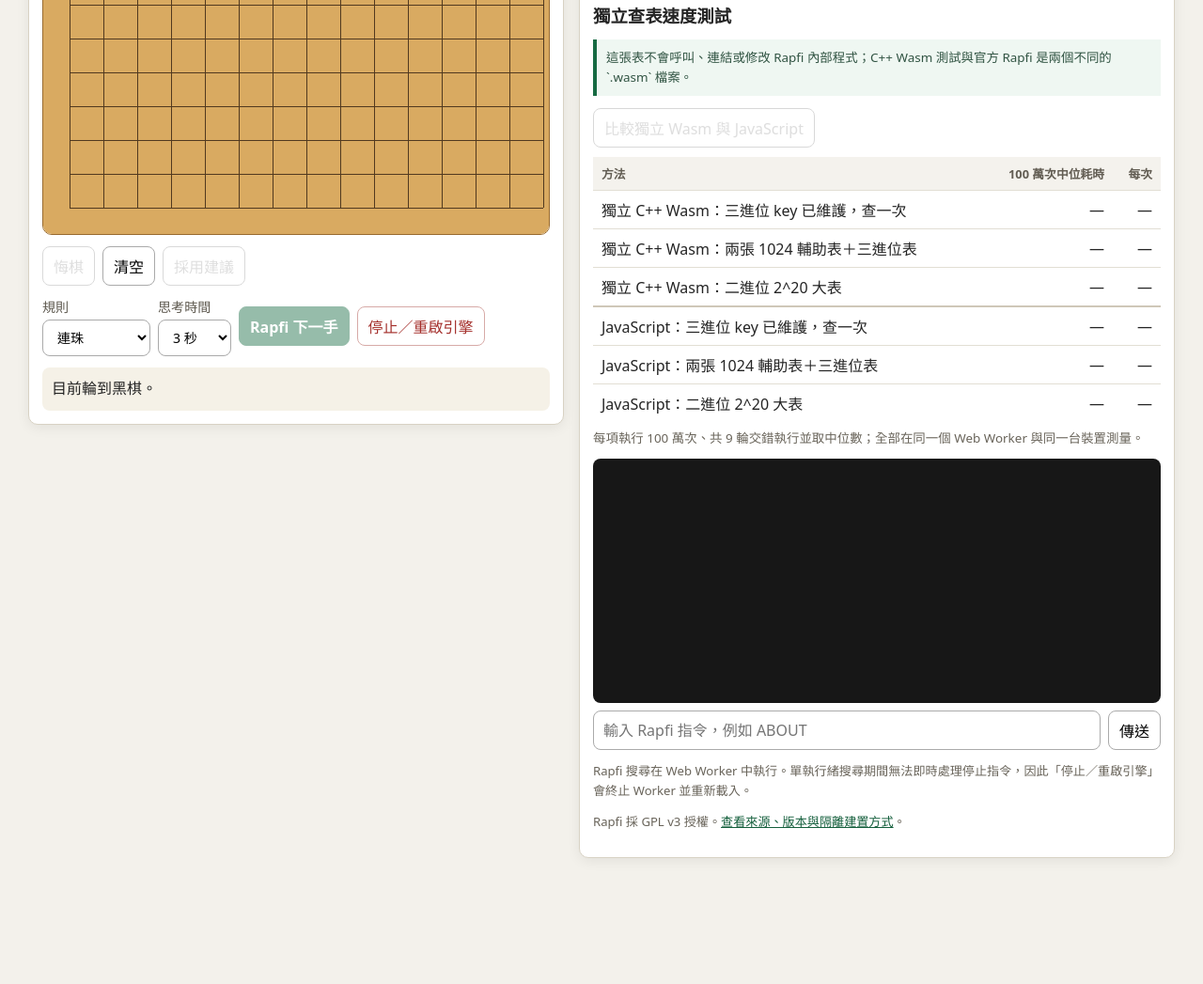
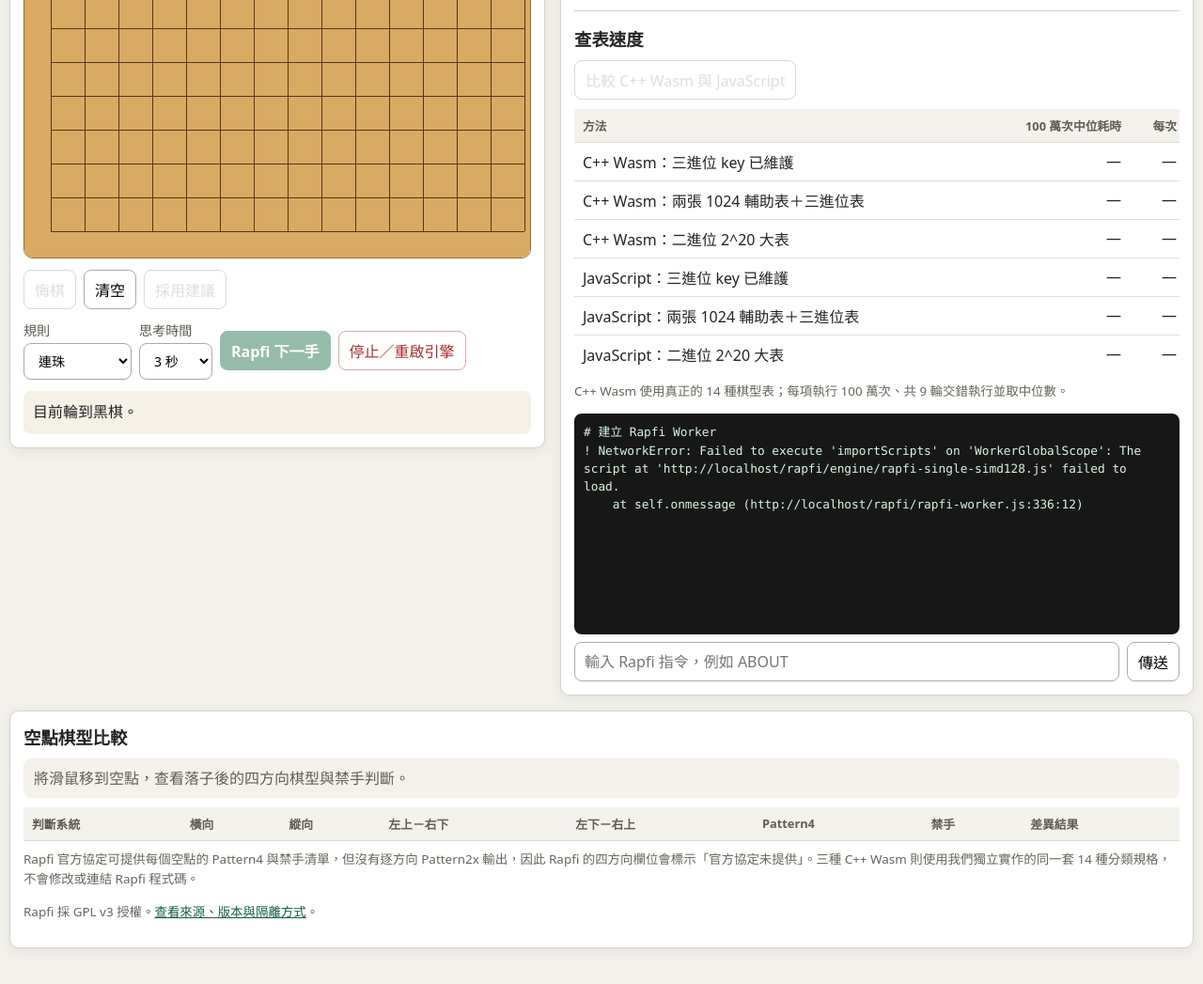
Before and after one commit to 5871224/VCF, a plain HTML site: page rapfi/index.html in a window 1280 px wide. Shown: the part 495-1542 px from the top of the page at 94% size. Before the commit the page ends 1448 px from the top, so only its background shows below. Drawn offline with Linux system fonts and the light colour scheme; a script that the page names is missing.

Commit message:
新增空點棋型與 Rapfi 差異表

```diff
--- a/rapfi/index.html
+++ b/rapfi/index.html
@@ -4,7 +4,7 @@
   <meta charset="utf-8">
   <meta name="viewport" content="width=device-width, initial-scale=1">
   <meta name="color-scheme" content="light">
-  <title>Rapfi WebAssembly 測試</title>
+  <title>Rapfi 與 C++ Wasm 棋型比較</title>
   <style>
     :root {
       font-family: system-ui, -apple-system, "Segoe UI", "Noto Sans TC", sans-serif;
@@ -18,7 +18,7 @@
     }
     * { box-sizing: border-box; }
     body { margin: 0; }
-    main { width: min(100% - 20px, 1220px); margin: 16px auto 40px; }
+    main { width: min(100% - 20px, 1320px); margin: 16px auto 40px; }
     h1 { margin: 0 0 6px; font-size: clamp(1.4rem, 4vw, 2rem); }
     h2 { margin: 0 0 10px; font-size: 1.15rem; }
     .intro { margin: 0 0 14px; color: #625e54; line-height: 1.6; }
@@ -32,8 +32,9 @@
     .status-dot.ready { background: var(--accent); }
     .status-dot.error { background: var(--danger); }
     progress { width: min(320px, 70vw); height: 12px; }
-    .layout { display: grid; grid-template-columns: minmax(320px, 570px) minmax(330px, 1fr); gap: 16px; align-items: start; }
+    .layout { display: grid; grid-template-columns: minmax(320px, 570px) minmax(350px, 1fr); gap: 16px; align-items: start; }
     .panel { background: var(--panel); border: 1px solid var(--line); border-radius: 10px; padding: 14px; box-shadow: 0 3px 14px rgb(0 0 0 / 7%); }
+    .compare-panel { grid-column: 1 / -1; }
     .board-shell { padding: 10px; background: var(--board); border: 1px solid #986b30; border-radius: 10px; overflow: auto; }
     .board { display: grid; grid-template-columns: repeat(15, 1fr); width: min(88vw, 540px); aspect-ratio: 1; }
     .point { position: relative; min-width: 21px; min-height: 21px; border: 0; padding: 0; background: transparent; cursor: pointer; }
@@ -44,7 +45,8 @@
     .point[data-x="14"]::before { right: 50%; }
     .point[data-y="0"]::after { top: 50%; }
     .point[data-y="14"]::after { bottom: 50%; }
-    .point:hover { background: rgb(255 255 255 / 20%); }
+    .point:hover, .point.hovered { background: rgb(255 255 255 / 25%); }
+    .point.hovered::before, .point.hovered::after { background: #8f221e; }
     .stone { position: absolute; z-index: 2; inset: 12%; border-radius: 50%; box-shadow: 0 2px 5px rgb(0 0 0 / 35%); pointer-events: none; }
     .stone.black { background: radial-gradient(circle at 35% 30%, #666, #111 65%); }
     .stone.white { background: radial-gradient(circle at 35% 30%, #fff, #ddd 70%); border: 1px solid #aaa; }
@@ -64,23 +66,37 @@
     .stats strong { display: block; font-size: .78rem; color: #706a5e; margin-bottom: 2px; }
     #bestline { overflow-wrap: anywhere; }
     .benchmark-section { margin-top: 18px; padding-top: 16px; border-top: 1px solid var(--line); }
-    .benchmark-wrap { overflow-x: auto; margin-top: 10px; }
-    .benchmark-table { width: 100%; min-width: 590px; border-collapse: collapse; font-variant-numeric: tabular-nums; }
-    .benchmark-table th, .benchmark-table td { border-bottom: 1px solid #e2ded4; padding: 8px 9px; text-align: right; white-space: nowrap; }
-    .benchmark-table th:first-child, .benchmark-table td:first-child { text-align: left; white-space: normal; }
-    .benchmark-table thead th { color: #625d53; font-size: .8rem; background: #f4f2ed; }
-    .benchmark-table tbody tr:last-child td { border-bottom: 0; }
-    .benchmark-table .group-start td { border-top: 2px solid #cfc7b8; }
-    .benchmark-detail { min-height: 1.4em; margin: 7px 0 0; color: #69645a; font-size: .84rem; line-height: 1.5; }
-    .separation-note { padding: 9px 10px; border-left: 4px solid var(--accent); background: #eff7f2; color: #315443; font-size: .84rem; line-height: 1.55; }
-    .console { height: 260px; overflow: auto; white-space: pre-wrap; word-break: break-word; margin: 12px 0 8px; padding: 10px; border-radius: 8px; background: #171717; color: #d7f5de; font: .8rem/1.5 ui-monospace, SFMono-Regular, Consolas, monospace; }
+    .table-wrap { overflow-x: auto; margin-top: 10px; }
+    table { width: 100%; border-collapse: collapse; font-variant-numeric: tabular-nums; }
+    th, td { border-bottom: 1px solid #e2ded4; padding: 8px 9px; text-align: left; vertical-align: top; }
+    thead th { color: #625d53; font-size: .8rem; background: #f4f2ed; white-space: nowrap; }
+    tbody tr:last-child td { border-bottom: 0; }
+    .benchmark-table { min-width: 650px; }
+    .benchmark-table th:not(:first-child), .benchmark-table td:not(:first-child) { text-align: right; white-space: nowrap; }
+    .compare-table { min-width: 1050px; }
+    .compare-table .method-cell { min-width: 210px; font-weight: 700; }
+    .compare-table td:not(.method-cell) { min-width: 125px; }
+    .compare-table .match { background: #edf8f1; }
+    .compare-table .mismatch { background: #ffe8e6; color: #8c211c; font-weight: 700; }
+    .compare-table .unavailable { color: #777; background: #f4f4f4; }
+    .compare-table .partial-match { background: #fff6df; color: #6f4a00; }
+    .rapfi-row td { border-top: 2px solid #bcb3a4; }
+    .compare-status { margin: 0; padding: 9px 11px; border-radius: 8px; line-height: 1.5; }
+    .compare-status.neutral { background: #f5f2eb; color: #625e54; }
+    .compare-status.loading { background: #fff6df; color: #6f4a00; }
+    .compare-status.ok { background: #eaf7ef; color: #145f3c; }
+    .compare-status.warning { background: #ffe9e6; color: #8c211c; }
+    .benchmark-detail, .note { margin-top: 9px; color: #69645a; font-size: .84rem; line-height: 1.55; }
+    .console { height: 235px; overflow: auto; white-space: pre-wrap; word-break: break-word; margin: 12px 0 8px; padding: 10px; border-radius: 8px; background: #171717; color: #d7f5de; font: .8rem/1.5 ui-monospace, SFMono-Regular, Consolas, monospace; }
     .command-row { display: grid; grid-template-columns: 1fr auto; gap: 8px; }
     .command-row input { min-width: 0; border: 1px solid #aaa; border-radius: 8px; padding: 8px 10px; }
-    .note { margin-top: 12px; color: #69645a; font-size: .82rem; line-height: 1.55; }
     a { color: #145f3c; }
-    @media (max-width: 900px) { .layout { grid-template-columns: 1fr; } }
+    @media (max-width: 900px) {
+      .layout { grid-template-columns: 1fr; }
+      .compare-panel { grid-column: auto; }
+    }
     @media (max-width: 520px) {
-      main { width: min(100% - 12px, 1220px); margin-top: 8px; }
+      main { width: min(100% - 12px, 1320px); margin-top: 8px; }
       .panel { padding: 10px; }
       .stats { grid-template-columns: 1fr; }
     }
@@ -88,8 +104,8 @@
 </head>
 <body>
 <main>
-  <h1>Rapfi WebAssembly 單執行緒測試</h1>
-  <p class="intro">官方 Rapfi C++ 引擎原封不動編譯為 WebAssembly；VCF 的測試功能使用另一個完全獨立的 Wasm 模組。</p>
+  <h1>Rapfi 與 C++ WebAssembly 棋型比較</h1>
+  <p class="intro">滑鼠移到任一空點，即時比較三種獨立 C++ Wasm 查表法的四方向 14 種棋型、Pattern4 與禁手；Rapfi 維持官方原始碼，僅透過既有 TRACEBOARD／YXSHOWFORBID 取得官方結果。</p>
 
   <div class="status-bar">
     <span id="statusDot" class="status-dot loading"></span>
@@ -129,7 +145,7 @@
     </section>
 
     <section class="panel">
-      <h2>搜尋資訊</h2>
+      <h2>Rapfi 搜尋資訊</h2>
       <div class="stats">
         <div><strong>深度</strong><span id="depth">—</span></div>
         <div><strong>選擇深度</strong><span id="seldepth">—</span></div>
@@ -142,25 +158,22 @@
       </div>
 
       <div class="benchmark-section">
-        <h2>獨立查表速度測試</h2>
-        <p class="separation-note">這張表不會呼叫、連結或修改 Rapfi 內部程式；C++ Wasm 測試與官方 Rapfi 是兩個不同的 `.wasm` 檔案。</p>
-        <button id="benchmarkButton" type="button" disabled>比較獨立 Wasm 與 JavaScript</button>
-        <div class="benchmark-wrap">
+        <h2>查表速度</h2>
+        <button id="benchmarkButton" type="button" disabled>比較 C++ Wasm 與 JavaScript</button>
+        <div class="table-wrap">
           <table class="benchmark-table">
-            <thead>
-              <tr><th>方法</th><th>100 萬次中位耗時</th><th>每次</th></tr>
-            </thead>
+            <thead><tr><th>方法</th><th>100 萬次中位耗時</th><th>每次</th></tr></thead>
             <tbody>
-              <tr><td>獨立 C++ Wasm：三進位 key 已維護，查一次</td><td id="wasmTernaryTotal">—</td><td id="wasmTernaryPerOp">—</td></tr>
-              <tr><td>獨立 C++ Wasm：兩張 1024 輔助表＋三進位表</td><td id="wasmHelperTotal">—</td><td id="wasmHelperPerOp">—</td></tr>
-              <tr><td>獨立 C++ Wasm：二進位 2^20 大表</td><td id="wasmBinaryTotal">—</td><td id="wasmBinaryPerOp">—</td></tr>
-              <tr class="group-start"><td>JavaScript：三進位 key 已維護，查一次</td><td id="jsTernaryTotal">—</td><td id="jsTernaryPerOp">—</td></tr>
+              <tr><td>C++ Wasm：三進位 key 已維護</td><td id="wasmTernaryTotal">—</td><td id="wasmTernaryPerOp">—</td></tr>
+              <tr><td>C++ Wasm：兩張 1024 輔助表＋三進位表</td><td id="wasmHelperTotal">—</td><td id="wasmHelperPerOp">—</td></tr>
+              <tr><td>C++ Wasm：二進位 2^20 大表</td><td id="wasmBinaryTotal">—</td><td id="wasmBinaryPerOp">—</td></tr>
+              <tr><td>JavaScript：三進位 key 已維護</td><td id="jsTernaryTotal">—</td><td id="jsTernaryPerOp">—</td></tr>
               <tr><td>JavaScript：兩張 1024 輔助表＋三進位表</td><td id="jsHelperTotal">—</td><td id="jsHelperPerOp">—</td></tr>
               <tr><td>JavaScript：二進位 2^20 大表</td><td id="jsBinaryTotal">—</td><td id="jsBinaryPerOp">—</td></tr>
             </tbody>
           </table>
         </div>
-        <p id="benchmarkDetail" class="benchmark-detail">每項執行 100 萬次、共 9 輪交錯執行並取中位數；全部在同一個 Web Worker 與同一台裝置測量。</p>
+        <p id="benchmarkDetail" class="benchmark-detail">C++ Wasm 使用真正的 14 種棋型表；每項執行 100 萬次、共 9 輪交錯執行並取中位數。</p>
       </div>
 
       <div id="console" class="console" aria-live="polite"></div>
@@ -168,8 +181,30 @@
         <input id="commandInput" autocomplete="off" placeholder="輸入 Rapfi 指令，例如 ABOUT">
         <button type="submit">傳送</button>
       </form>
-      <p class="note">Rapfi 搜尋在 Web Worker 中執行。單執行緒搜尋期間無法即時處理停止指令，因此「停止／重啟引擎」會終止 Worker 並重新載入。</p>
-      <p class="note">Rapfi 採 GPL v3 授權。<a href="SOURCE.md">查看來源、版本與隔離建置方式</a>。</p>
+    </section>
+
+    <section class="panel compare-panel">
+      <h2 id="compareTitle">空點棋型比較</h2>
+      <p id="compareStatus" class="compare-status neutral">將滑鼠移到空點，查看落子後的四方向棋型與禁手判斷。</p>
+      <div class="table-wrap">
+        <table class="compare-table">
+          <thead>
+            <tr>
+              <th>判斷系統</th>
+              <th>橫向</th>
+              <th>縱向</th>
+              <th>左上－右下</th>
+              <th>左下－右上</th>
+              <th>Pattern4</th>
+              <th>禁手</th>
+              <th>差異結果</th>
+            </tr>
+          </thead>
+          <tbody id="patternCompareBody"></tbody>
+        </table>
+      </div>
+      <p class="note">Rapfi 官方協定可提供每個空點的 Pattern4 與禁手清單，但沒有逐方向 Pattern2x 輸出，因此 Rapfi 的四方向欄位會標示「官方協定未提供」。三種 C++ Wasm 則使用我們獨立實作的同一套 14 種分類規格，不會修改或連結 Rapfi 程式碼。</p>
+      <p class="note">Rapfi 採 GPL v3 授權。<a href="SOURCE.md">查看來源、版本與隔離方式</a>。</p>
     </section>
   </div>
 </main>
```
